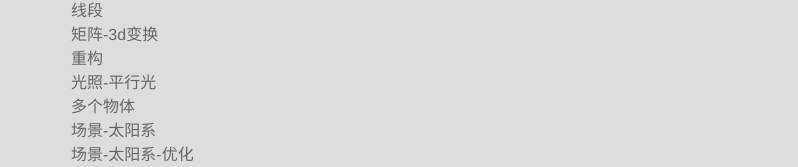
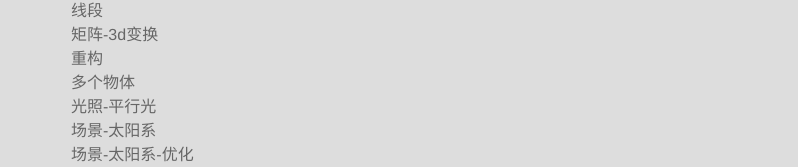
Before and after one commit to czj93/webgl, a Vue app: page /home in a window 1280 px wide. Shown: the part 213-380 px from the top of the page, without its empty margins (49-847 px from the left). Built offline with nearby package versions, Linux system fonts and the light colour scheme.

Commit message:
docs: 添加注释

```diff
--- a/src/router/index.ts
+++ b/src/router/index.ts
@@ -99,19 +99,19 @@ export const routes = [
                 },
             },
             {
+                path: 'advance/multiple-things',
+                name: 'MultipleThings',
+                component: () => import('../views/advance/multiple-things.vue'),
+                meta: {
+                    title: '多个物体'
+                },
+            },
+            {
                 path: 'lighting',
                 name: 'Lighting',
                 component: () => import('../views/basic/Lighting.vue'),
                 meta: {
                     title: '光照-平行光'
-                },
-            },
-            {
-                path: 'advance/multiple-things',
-                name: 'MultipleThings',
-                component: () => import('../views/advance/multiple-things.vue'),
-                meta: {
-                    title: '多个物体'
                 },
             },
             {
--- a/src/views/basic/Lighting.vue
+++ b/src/views/basic/Lighting.vue
@@ -88,11 +88,11 @@ const fragementShaderSource = `
         vec3 normal = normalize(v_normal);
 
         // 将法线和光照方向点乘， 得到法线和光照的夹角余弦值
-        // light 可以理解为关注强度
+        // light 可以理解为光照强度
         float light = dot(normal, u_reverseLightDirection);
 
         gl_FragColor = v_color;
-
+        // 将颜色乘上光照强度 就可得到最终的颜色了
         gl_FragColor.rgb *= light;
     }
 `
```
Also changed, not shown: src/views/basic/LightingPoint.vue (added).
